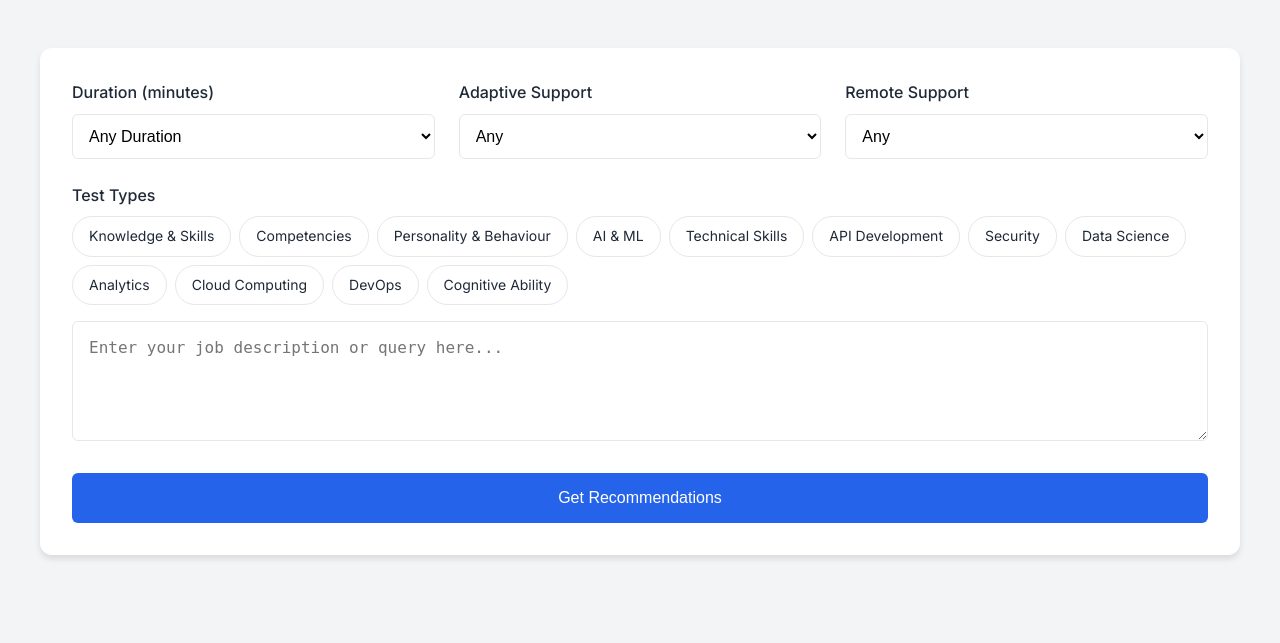
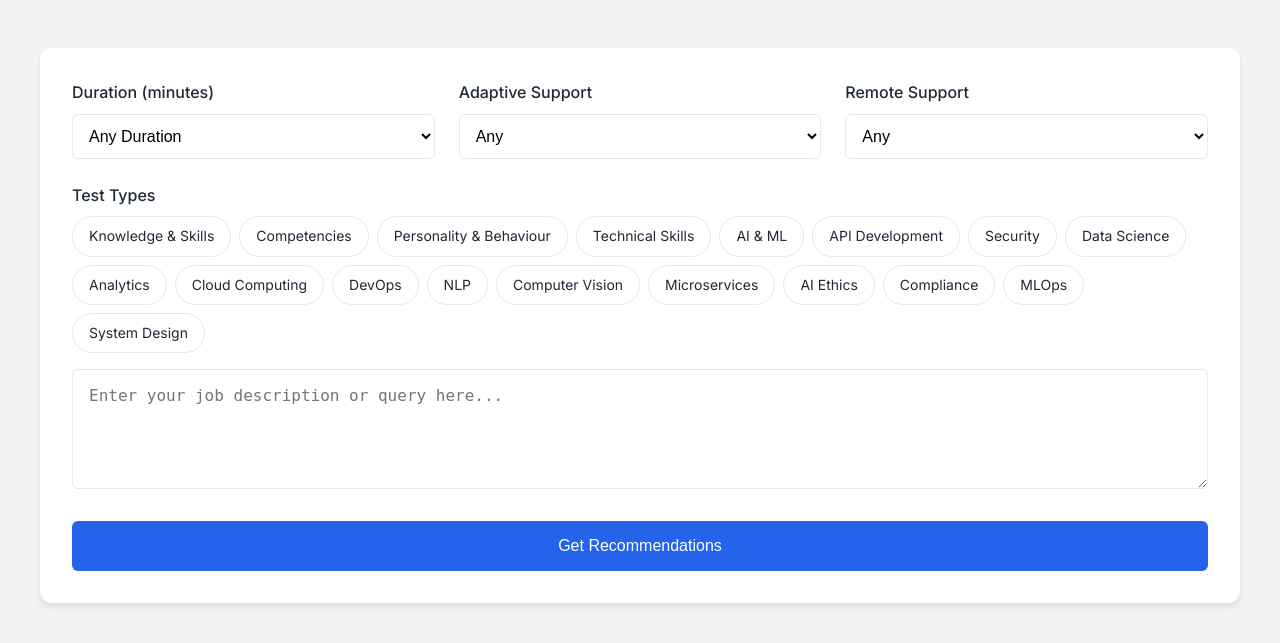
Before and after one commit to sabhi728/SHL-Assessment-Recommendation-Engine, a FastAPI app: page / in a window 1280 px wide. Shown: the part 96-739 px from the top of the page. Run offline with FastAPI, Linux system fonts and the light colour scheme.

Commit message:
Update: Added all test types from JSON, improved filtering logic, and configured Render deployment

```diff
--- a/main.py
+++ b/main.py
@@ -3,7 +3,7 @@ from fastapi.responses import HTMLResponse
 from fastapi.staticfiles import StaticFiles
 from fastapi.templating import Jinja2Templates
 from pydantic import BaseModel
-from typing import List, Dict, Any
+from typing import List, Dict, Any, Optional
 import json
 import logging
 from sentence_transformers import SentenceTransformer
@@ -62,8 +62,15 @@ def load_assessments():
 
 assessments = load_assessments()
 
+class Filters(BaseModel):
+    duration: Optional[int] = None
+    adaptive_support: Optional[str] = None
+    remote_support: Optional[str] = None
+    test_type: Optional[List[str]] = None
+
 class RecommendationRequest(BaseModel):
     query: str
+    filters: Optional[Filters] = None
 
 class Assessment(BaseModel):
     url: str
@@ -72,6 +79,7 @@ class Assessment(BaseModel):
     duration: int
     remote_support: str
     test_type: List[str]
+    similarity_score: float
 
 class RecommendationResponse(BaseModel):
     recommended_assessments: List[Assessment]
@@ -88,25 +96,50 @@ def calculate_similarity(query: str, description: str) -> float:
         logger.error(f"Error calculating similarity: {str(e)}")
         return 0.0
 
-def get_recommendations(query: str) -> List[Dict]:
-    """Get recommendations based on query"""
+def get_recommendations(query: str, filters: Optional[Filters] = None) -> List[Dict]:
+    """Get recommendations based on query and filters"""
     try:
+        if not query or not query.strip():
+            raise ValueError("Query cannot be empty")
+
         # Calculate similarity scores for all assessments
         scored_assessments = []
         for assessment in assessments:
+            # Apply filters if provided
+            if filters:
+                # Duration filter
+                if filters.duration is not None and assessment['duration'] > filters.duration:
+                    continue
+
+                # Adaptive support filter
+                if filters.adaptive_support and assessment['adaptive_support'] != filters.adaptive_support:
+                    continue
+
+                # Remote support filter
+                if filters.remote_support and assessment['remote_support'] != filters.remote_support:
+                    continue
+
+                # Test type filter - check if any of the selected test types match
+                if filters.test_type:
+                    assessment_test_types = [t.lower() for t in assessment['test_type']]
+                    selected_test_types = [t.lower() for t in filters.test_type]
+                    if not any(test_type in assessment_test_types for test_type in selected_test_types):
+                        continue
+
             # Calculate similarity score
             similarity_score = calculate_similarity(query, assessment["description"])
 
-            scored_assessments.append({
-                **assessment,
-                "similarity_score": similarity_score
-            })
+            # Only add assessments with positive similarity score
+            if similarity_score > 0:
+                scored_assessments.append({
+                    **assessment,
+                    "similarity_score": similarity_score
+                })
 
-        # Sort by score and return top 10
+        # Sort by score and return all matching results
         scored_assessments.sort(key=lambda x: x["similarity_score"], reverse=True)
-        top_assessments = scored_assessments[:10]
-        logger.info(f"Returning {len(top_assessments)} top recommendations")
-        return top_assessments
+        logger.info(f"Returning {len(scored_assessments)} recommendations")
+        return scored_assessments
 
     except Exception as e:
         logger.error(f"Error getting recommendations: {str(e)}")
@@ -120,21 +153,28 @@ async def read_root(request: Request):
 @app.get("/health")
 async def health_check():
     return {
-        "status": "healthy"
+        "status": "healthy",
+        "assessments_loaded": len(assessments) > 0
     }
 
 @app.post("/recommend", response_model=RecommendationResponse)
 async def recommend(request: RecommendationRequest):
     try:
+        if not request.query or not request.query.strip():
+            raise HTTPException(status_code=400, detail="Query cannot be empty")
+
         logger.info(f"Received recommendation request with query: {request.query[:50]}...")
+        logger.info(f"Filters: {request.filters}")
 
-        recommendations = get_recommendations(request.query)
+        recommendations = get_recommendations(request.query, request.filters)
         logger.info(f"Returning {len(recommendations)} recommendations")
 
         if not recommendations:
-            raise HTTPException(status_code=404, detail="No recommendations found")
+            raise HTTPException(status_code=404, detail="No recommendations found matching your criteria")
 
         return RecommendationResponse(recommended_assessments=recommendations)
+    except HTTPException:
+        raise
     except Exception as e:
         logger.error(f"Error in recommendation endpoint: {str(e)}")
         logger.error(traceback.format_exc())
@@ -142,4 +182,5 @@ async def recommend(request: RecommendationRequest):
 
 if __name__ == "__main__":
     import uvicorn
-    uvicorn.run(app, host="0.0.0.0", port=8000)
+    port = int(os.getenv("PORT", 8000))
+    uvicorn.run(app, host="0.0.0.0", port=port)
--- a/render.yaml
+++ b/render.yaml
@@ -5,6 +5,10 @@ services:
     buildCommand: pip install -r requirements.txt
     startCommand: uvicorn main:app --host 0.0.0.0 --port $PORT
     envVars:
+      - key: PYTHON_VERSION
+        value: 3.11.0
+      - key: PORT
+        value: 8000
       - key: API_HOST
         value: 0.0.0.0
       - key: API_PORT
@@ -13,5 +17,3 @@ services:
         sync: false
       - key: SHL_API_BASE_URL
         value: https://api.shl.com/v1
-      - key: PYTHON_VERSION
-        value: 3.9.0
--- a/requirements.txt
+++ b/requirements.txt
@@ -1,7 +1,9 @@
 fastapi==0.104.1
-uvicorn==0.24.0
+uvicorn==0.23.2
 python-dotenv==1.0.0
 sentence-transformers==2.2.2
 numpy==1.24.3
 jinja2==3.1.2
 pydantic==2.4.2
+huggingface_hub==0.16.4
+python-multipart==0.0.6
--- a/templates/index.html
+++ b/templates/index.html
@@ -283,11 +283,11 @@
                     <input type="checkbox" id="Personality & Behaviour" class="test-type-checkbox">
                     <label for="Personality & Behaviour" class="test-type-label">Personality & Behaviour</label>
 
+                    <input type="checkbox" id="Technical Skills" class="test-type-checkbox">
+                    <label for="Technical Skills" class="test-type-label">Technical Skills</label>
+
                     <input type="checkbox" id="AI & ML" class="test-type-checkbox">
                     <label for="AI & ML" class="test-type-label">AI & ML</label>
-
-                    <input type="checkbox" id="Technical Skills" class="test-type-checkbox">
-                    <label for="Technical Skills" class="test-type-label">Technical Skills</label>
 
                     <input type="checkbox" id="API Development" class="test-type-checkbox">
                     <label for="API Development" class="test-type-label">API Development</label>
@@ -307,8 +307,26 @@
                     <input type="checkbox" id="DevOps" class="test-type-checkbox">
                     <label for="DevOps" class="test-type-label">DevOps</label>
 
-                    <input type="checkbox" id="Cognitive Ability" class="test-type-checkbox">
-                    <label for="Cognitive Ability" class="test-type-label">Cognitive Ability</label>
+                    <input type="checkbox" id="NLP" class="test-type-checkbox">
+                    <label for="NLP" class="test-type-label">NLP</label>
+
+                    <input type="checkbox" id="Computer Vision" class="test-type-checkbox">
+                    <label for="Computer Vision" class="test-type-label">Computer Vision</label>
+
+                    <input type="checkbox" id="Microservices" class="test-type-checkbox">
+                    <label for="Microservices" class="test-type-label">Microservices</label>
+
+                    <input type="checkbox" id="AI Ethics" class="test-type-checkbox">
+                    <label for="AI Ethics" class="test-type-label">AI Ethics</label>
+
+                    <input type="checkbox" id="Compliance" class="test-type-checkbox">
+                    <label for="Compliance" class="test-type-label">Compliance</label>
+
+                    <input type="checkbox" id="MLOps" class="test-type-checkbox">
+                    <label for="MLOps" class="test-type-label">MLOps</label>
+
+                    <input type="checkbox" id="System Design" class="test-type-checkbox">
+                    <label for="System Design" class="test-type-label">System Design</label>
                 </div>
             </div>
 
@@ -356,7 +374,7 @@
 
                 // Prepare request data
                 const data = {
-                    query: queryInput.value,
+                    query: queryInput.value.trim(),
                     filters: filters
                 };
 
@@ -375,7 +393,8 @@
                     });
 
                     if (!response.ok) {
-                        throw new Error('Network response was not ok');
+                        const errorData = await response.json();
+                        throw new Error(errorData.detail || 'Failed to get recommendations');
                     }
 
                     const result = await response.json();
@@ -410,7 +429,7 @@
                                     `).join('')}
                                 </div>
                                 <div class="assessment-score">
-                                    <span>Similarity Score: ${assessment.similarity_score.toFixed(2)}</span>
+                                    <span>Similarity Score: ${assessment.similarity_score ? assessment.similarity_score.toFixed(2) : 'N/A'}</span>
                                 </div>
                             </div>
                         `).join('');
@@ -420,7 +439,7 @@
                     }
                 } catch (error) {
                     console.error('Error:', error);
-                    recommendationsContainer.innerHTML = '<p>Error getting recommendations. Please try again.</p>';
+                    recommendationsContainer.innerHTML = `<p class="error-message">Error: ${error.message}</p>`;
                 }
             });
         });
```
Also changed, not shown: README.md.
